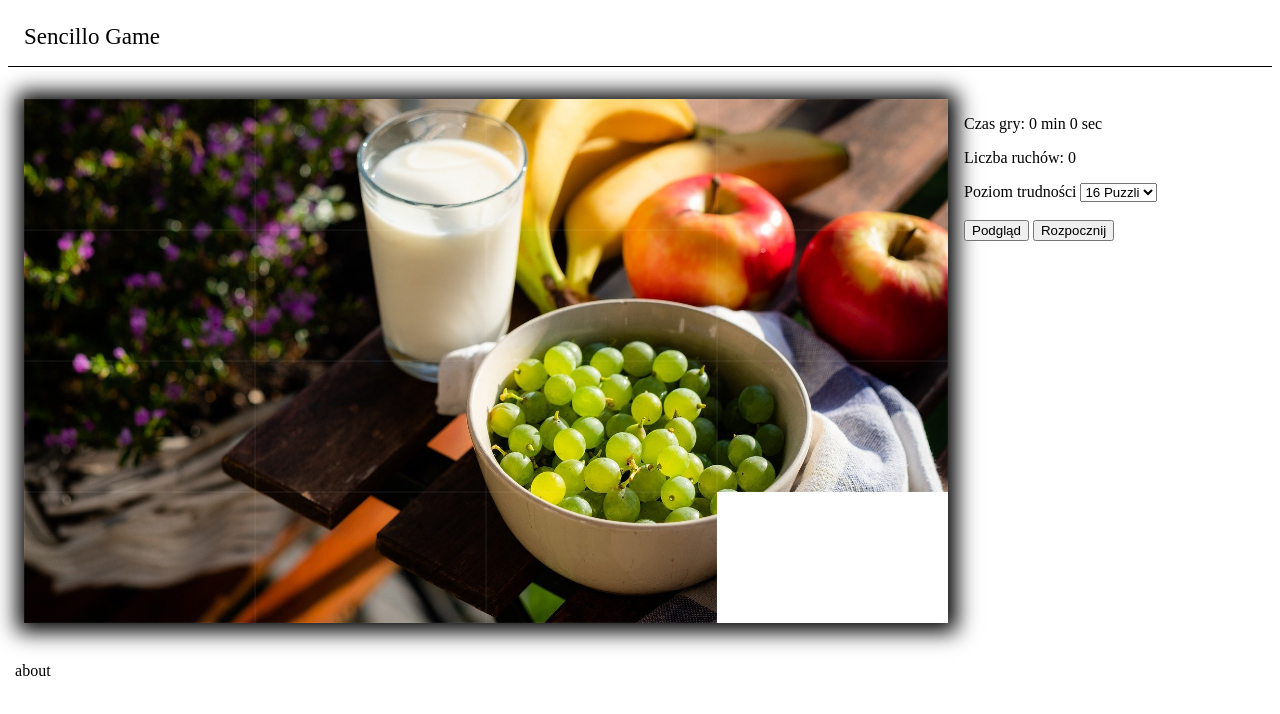
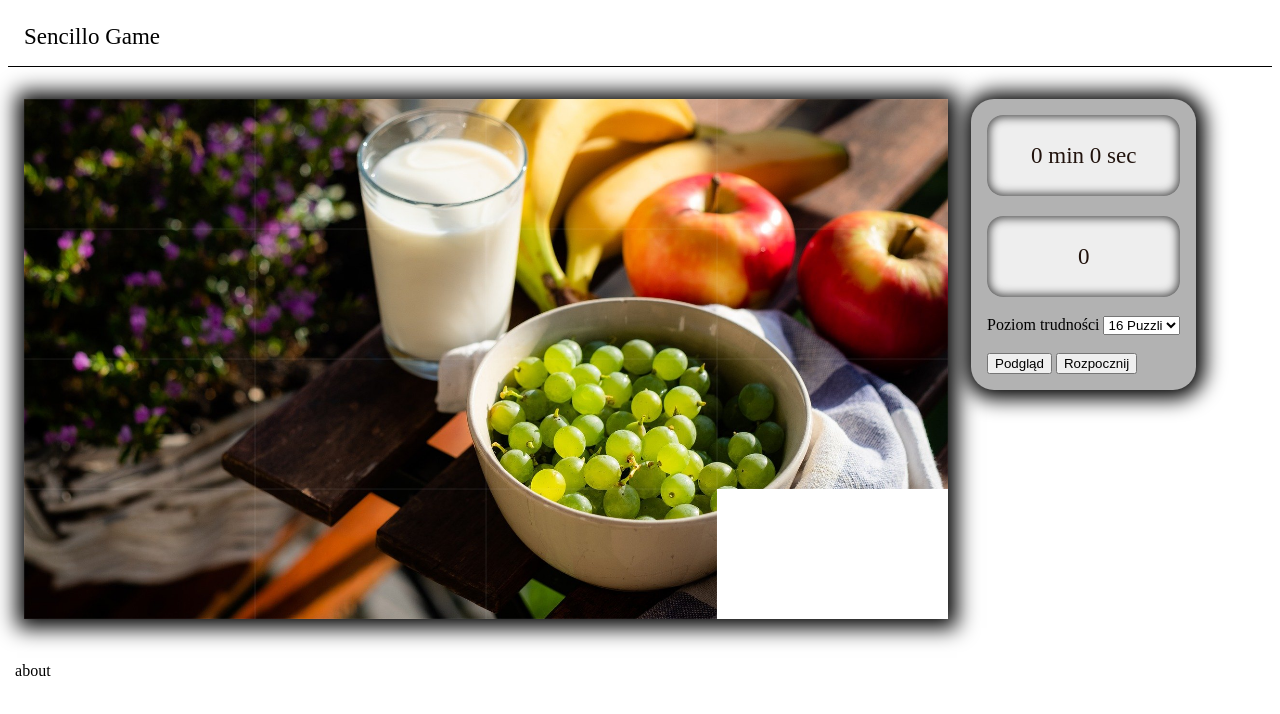
Before and after one commit to d38u6/sencillo, a website with bundled scripts: page src/index.html in a window 1280 px wide. Built offline with nearby package versions, Linux system fonts and the light colour scheme.

Commit message:
create basic dashboard and dashboard-displayer styles

```diff
--- a/src/index.html
+++ b/src/index.html
@@ -8,12 +8,20 @@
   <body>
     <header>Sencillo Game</header>
     <section id="content">
+      <div id="game-space">
         <div id="game">
           <div id="canvas-wrapper"></div>
         </div>
+      </div>
+      <div id="dashboard-space">
         <div id="dashboard">
-        <p>Czas gry: <span id="time-counter">0s</span></p>
-        <p>Liczba ruchów: <span id="move-counter">0</span></p>
+          <div class="dashboard-displayer inner-shadow">
+            <span id="time-counter"></span>
+          </div>
+          <div class="dashboard-displayer inner-shadow">
+            <span id="move-counter">0</span>
+          </div>
+
           <label for="level-select">Poziom trudności</label>
           <select name="puzzles-number" id="level-select">
             <option value="9">9 Puzzli</option>
@@ -26,6 +34,7 @@
           <button id="preview-btn">Podgląd</button>
           <button id="start-btn">Rozpocznij</button>
         </div>
+      </div>
     </section>
     <footer>about</footer>
     <script src="app.ts"></script>
--- a/src/style.css
+++ b/src/style.css
@@ -8,7 +8,7 @@ header {
   padding: 0 1rem;
   display: flow-root;
 }
-#game {
+#game-space {
   display: flex;
 }
 #canvas-wrapper canvas {
@@ -16,22 +16,46 @@ header {
   width: 100%;
   height: 100%;
 }
-#dashboard {
+
+#dashboard-space {
   margin-top: 1rem;
 }
 footer {
   padding: 0.44rem;
 }
 
+#dashboard {
+  background-color: #b2b2b2;
+  width: fit-content;
+  padding: 1rem 1rem;
+  border-radius: 1.44rem;
+  box-shadow: 1px 1px 20px 8px #000;
+}
+.dashboard-displayer {
+  background-color: #eeeeee;
+  padding: 1.7rem;
+  border-radius: 1rem;
+  color: #21130d;
+  font-size: 1.44rem;
+  display: flex;
+  align-items: center;
+  justify-content: center;
+  margin-bottom: 1.2rem;
+}
+
+.inner-shadow {
+  box-shadow: inset 0 0 10px 2px #444444;
+}
+
 @media (min-width: 992px) {
-  #game {
+  #game-space {
     float: left;
     width: 75%;
   }
-  #dashboard {
+  #dashboard-space {
     float: left;
     margin-top: 0;
-    margin-left: 1rem;
-    width: calc(25% - 1rem);
+    margin-left: 1.44rem;
+    width: calc(25% - 1.44rem);
   }
 }
```
Lines whose indentation alone changed are shown as unchanged.
